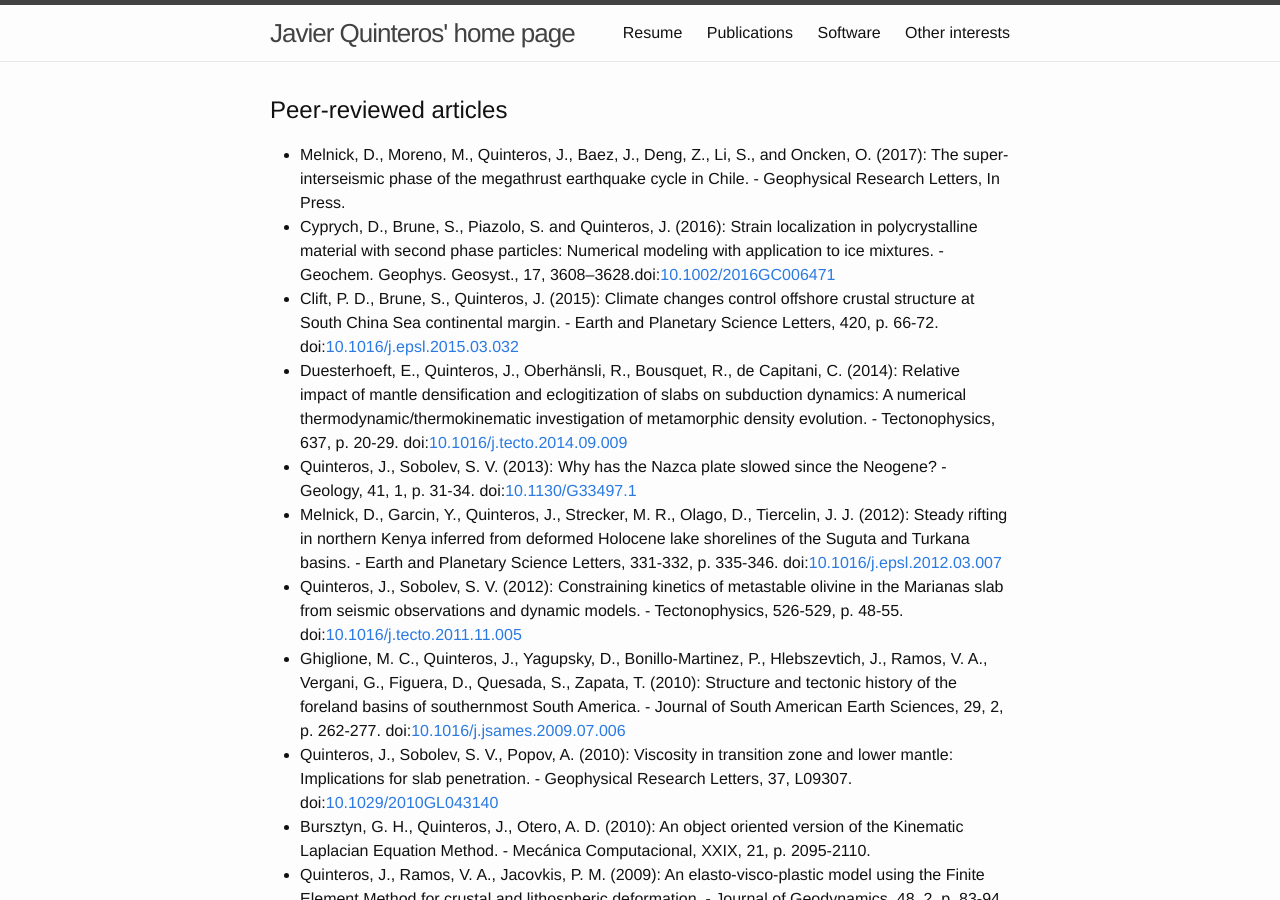
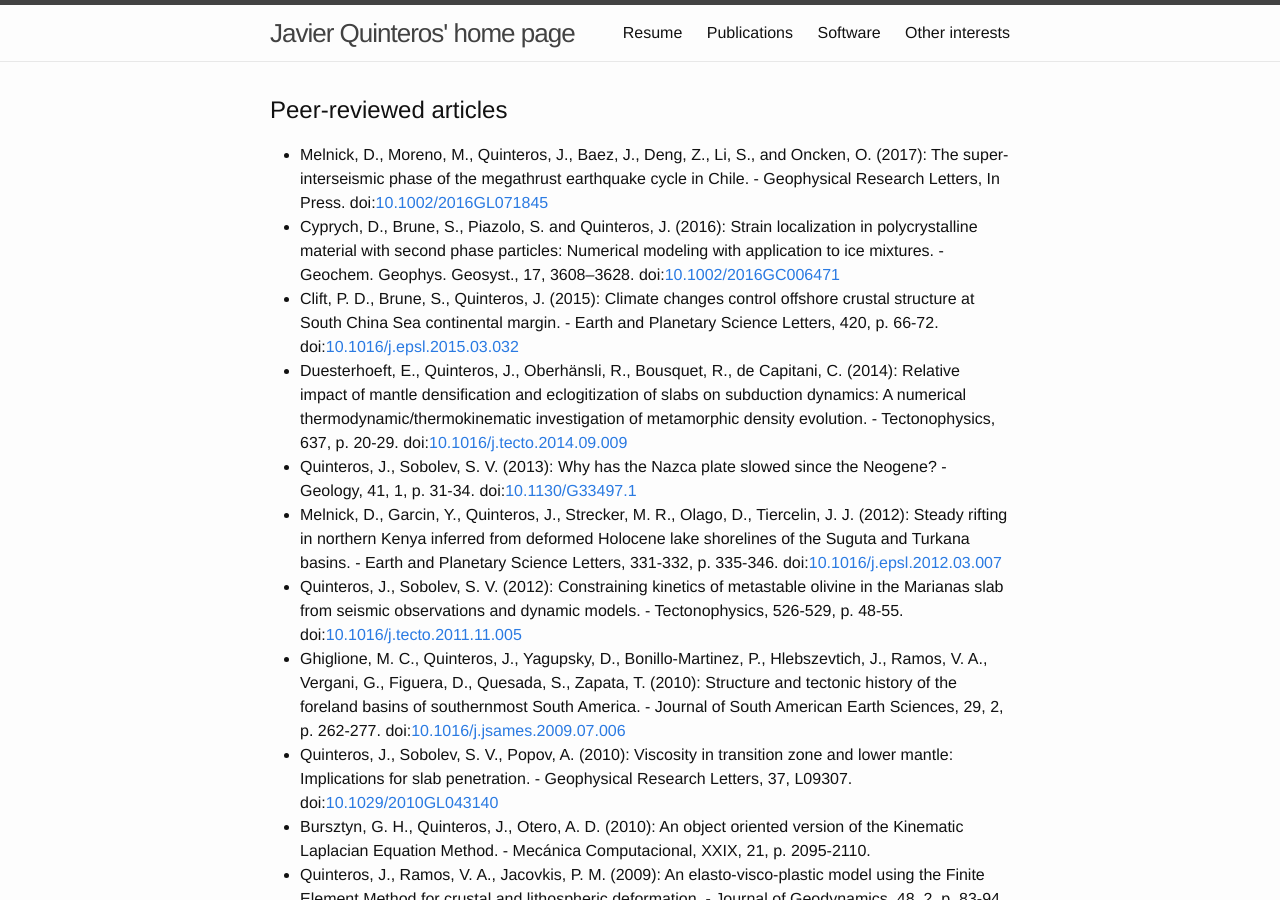
Before and after one commit to javiquinte/javiquinte.github.io, a Jekyll site: the page built from 3-publications.md, in a window 1280 px wide and 900 px high. Built offline with Jekyll 4.4.1, drawn with Linux system fonts in a browser that asks for light colours.

Commit message:
Add DOI of the GRL (2017) paper.

```diff
--- a/3-publications.md
+++ b/3-publications.md
@@ -7,8 +7,8 @@ categories: publications
 Peer-reviewed articles
 ----------------------
 
-* Melnick, D., Moreno, M., Quinteros, J., Baez, J., Deng, Z., Li, S., and Oncken, O. (2017): The super-interseismic phase of the megathrust earthquake cycle in Chile. - Geophysical Research Letters, In Press.
-* Cyprych, D., Brune, S., Piazolo, S. and Quinteros, J. (2016): Strain localization in polycrystalline material with second phase particles: Numerical modeling with application to ice mixtures. - Geochem. Geophys. Geosyst., 17, 3608–3628.doi:[10.1002/2016GC006471](http://doi.org/10.1002/2016GC006471)
+* Melnick, D., Moreno, M., Quinteros, J., Baez, J., Deng, Z., Li, S., and Oncken, O. (2017): The super-interseismic phase of the megathrust earthquake cycle in Chile. - Geophysical Research Letters, In Press. doi:[10.1002/2016GL071845](http://doi.org/10.1002/2016GL071845)
+* Cyprych, D., Brune, S., Piazolo, S. and Quinteros, J. (2016): Strain localization in polycrystalline material with second phase particles: Numerical modeling with application to ice mixtures. - Geochem. Geophys. Geosyst., 17, 3608–3628. doi:[10.1002/2016GC006471](http://doi.org/10.1002/2016GC006471)
 * Clift, P. D., Brune, S., Quinteros, J. (2015): Climate changes control offshore crustal structure at South China Sea continental margin. - Earth and Planetary Science Letters, 420, p. 66-72. doi:[10.1016/j.epsl.2015.03.032](http://doi.org/10.1016/j.epsl.2015.03.032)
 * Duesterhoeft, E., Quinteros, J., Oberhänsli, R., Bousquet, R., de Capitani, C. (2014): Relative impact of mantle densification and eclogitization of slabs on subduction dynamics: A numerical thermodynamic/thermokinematic investigation of metamorphic density evolution. - Tectonophysics, 637, p. 20-29. doi:[10.1016/j.tecto.2014.09.009](http://doi.org/10.1016/j.tecto.2014.09.009)
 * Quinteros, J., Sobolev, S. V. (2013): Why has the Nazca plate slowed since the Neogene? - Geology, 41, 1, p. 31-34. doi:[10.1130/G33497.1](http://doi.org/10.1130/G33497.1)
```
